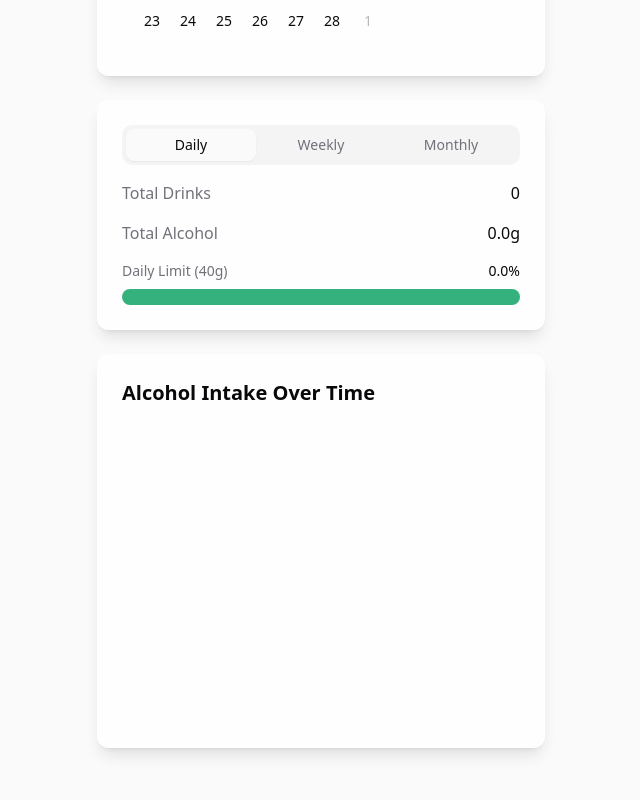
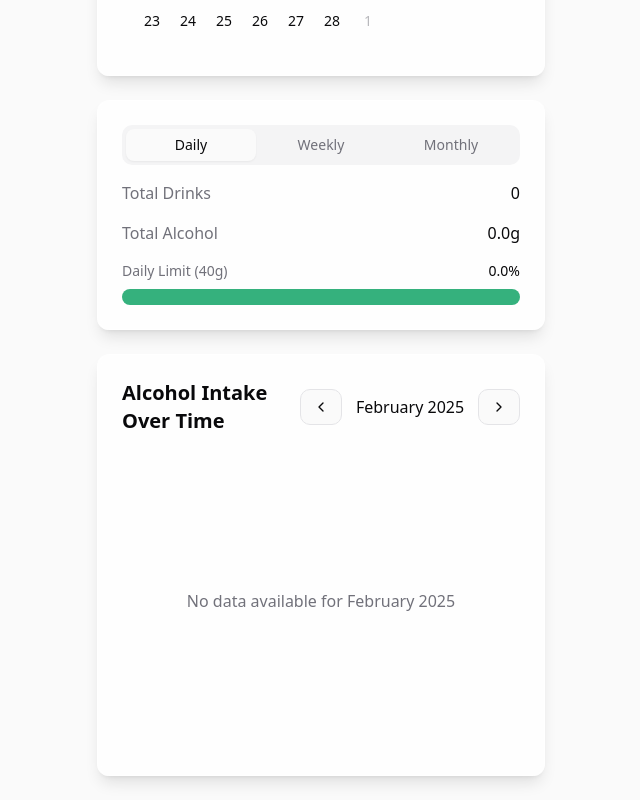
Before and after one commit to dpesha/alcohol-gramma-tracker, a React (Vite) app: page / in a window 1280 px wide. Shown: the part 447-1247 px from the top of the page, without its empty margins (319-959 px from the left). Before the commit the page ends 1219 px from the top, so only its background shows below. Built offline with nearby package versions, Linux system fonts and the light colour scheme.

Commit message:
Update Alcohol Graph to show monthly data
The Alcohol Intake Over Time graph will now display monthly data, and allow users to view data from other months.

```diff
--- a/src/components/AlcoholGraph.tsx
+++ b/src/components/AlcoholGraph.tsx
@@ -1,6 +1,11 @@
+
+import { useState } from "react";
 import { Card } from "@/components/ui/card";
 import { ChartContainer } from "@/components/ui/chart";
+import { Button } from "@/components/ui/button";
 import { LineChart, Line, XAxis, YAxis, ResponsiveContainer, Tooltip } from "recharts";
+import { ChevronLeft, ChevronRight } from "lucide-react";
+import { format, startOfMonth, endOfMonth, addMonths, subMonths, isSameMonth } from "date-fns";
 import type { Drink } from "./DrinkForm";
 
 interface AlcoholGraphProps {
@@ -8,8 +13,15 @@ interface AlcoholGraphProps {
 }
 
 const AlcoholGraph = ({ drinks }: AlcoholGraphProps) => {
+  const [currentMonth, setCurrentMonth] = useState(new Date());
+
+  // Filter drinks for the current month
+  const monthlyDrinks = drinks.filter(drink =>
+    isSameMonth(new Date(drink.date), currentMonth)
+  );
+
   // Group drinks by date and calculate total alcohol for each day
-  const dailyData = drinks.reduce((acc: { date: string; total: number }[], drink) => {
+  const dailyData = monthlyDrinks.reduce((acc: { date: string; total: number }[], drink) => {
     const date = new Date(drink.date).toLocaleDateString();
     const existingDay = acc.find(d => d.date === date);
 
@@ -25,12 +37,40 @@ const AlcoholGraph = ({ drinks }: AlcoholGraphProps) => {
   // Sort data by date
   dailyData.sort((a, b) => new Date(a.date).getTime() - new Date(b.date).getTime());
 
-  console.log("Graph data:", dailyData);
+  const handlePreviousMonth = () => {
+    setCurrentMonth(prev => subMonths(prev, 1));
+  };
+
+  const handleNextMonth = () => {
+    setCurrentMonth(prev => addMonths(prev, 1));
+  };
 
   return (
     <Card className="glass-card p-6 w-full max-w-md mx-auto mt-6 fade-in">
-      <h2 className="text-xl font-semibold mb-4">Alcohol Intake Over Time</h2>
+      <div className="flex justify-between items-center mb-4">
+        <h2 className="text-xl font-semibold">Alcohol Intake Over Time</h2>
+        <div className="flex items-center gap-2">
+          <Button
+            variant="outline"
+            size="sm"
+            onClick={handlePreviousMonth}
+          >
+            <ChevronLeft className="h-4 w-4" />
+          </Button>
+          <span className="min-w-[120px] text-center">
+            {format(currentMonth, 'MMMM yyyy')}
+          </span>
+          <Button
+            variant="outline"
+            size="sm"
+            onClick={handleNextMonth}
+          >
+            <ChevronRight className="h-4 w-4" />
+          </Button>
+        </div>
+      </div>
       <div className="h-[300px] w-full">
+        {dailyData.length > 0 ? (
           <ChartContainer
             className="h-full"
             config={{
@@ -47,6 +87,7 @@ const AlcoholGraph = ({ drinks }: AlcoholGraphProps) => {
                 dataKey="date"
                 stroke="hsl(var(--muted-foreground))"
                 fontSize={12}
+                tickFormatter={(date) => format(new Date(date), 'd')}
               />
               <YAxis
                 stroke="hsl(var(--muted-foreground))"
@@ -58,7 +99,10 @@ const AlcoholGraph = ({ drinks }: AlcoholGraphProps) => {
                   style: { fontSize: '12px' }
                 }}
               />
-            <Tooltip />
+              <Tooltip
+                labelFormatter={(label) => format(new Date(label), 'PPP')}
+                formatter={(value: number) => [`${value.toFixed(1)}g`, 'Alcohol']}
+              />
               <Line
                 type="monotone"
                 dataKey="total"
@@ -68,6 +112,11 @@ const AlcoholGraph = ({ drinks }: AlcoholGraphProps) => {
               />
             </LineChart>
           </ChartContainer>
+        ) : (
+          <div className="h-full flex items-center justify-center text-muted-foreground">
+            No data available for {format(currentMonth, 'MMMM yyyy')}
+          </div>
+        )}
       </div>
     </Card>
   );
```
Lines whose indentation alone changed are shown as unchanged.
